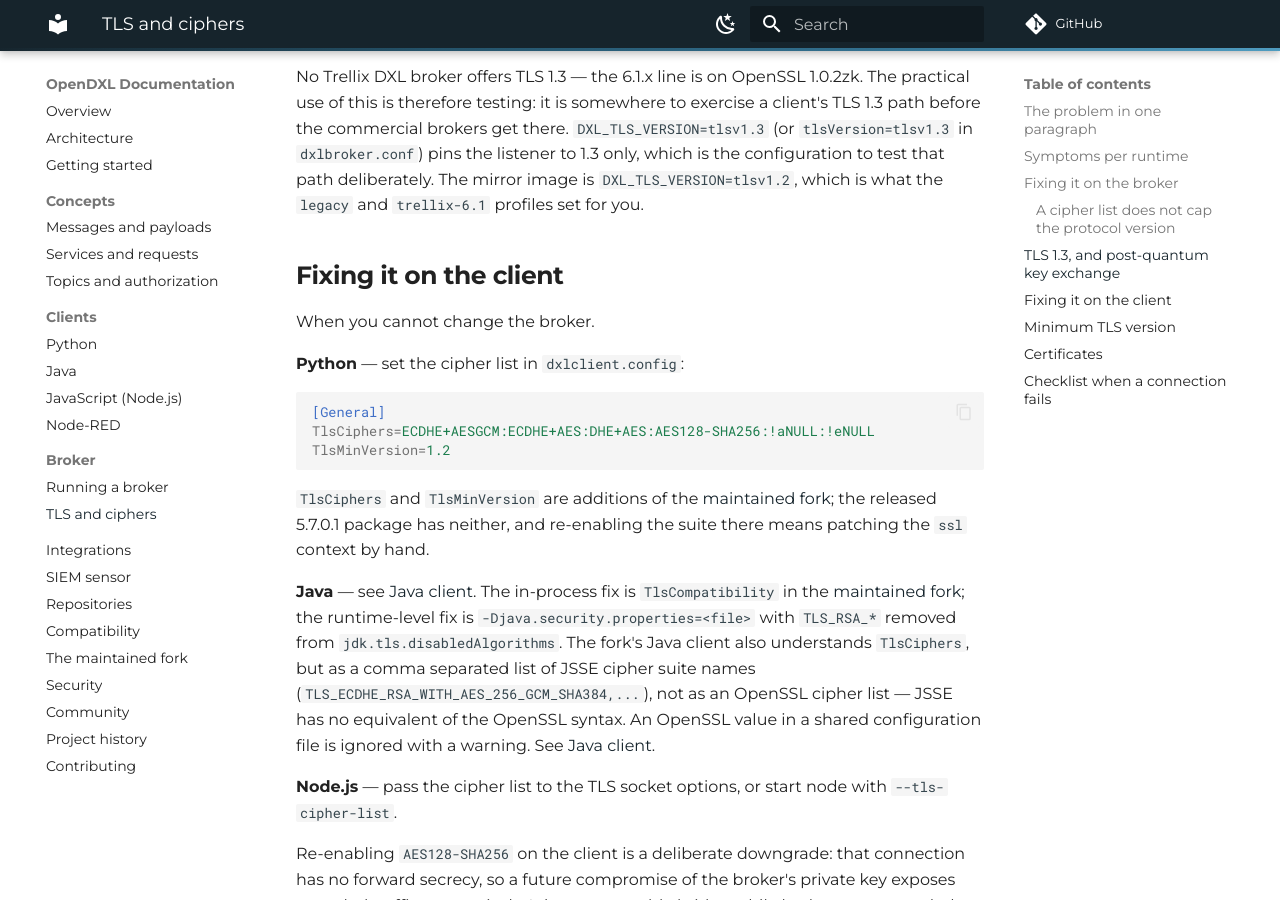
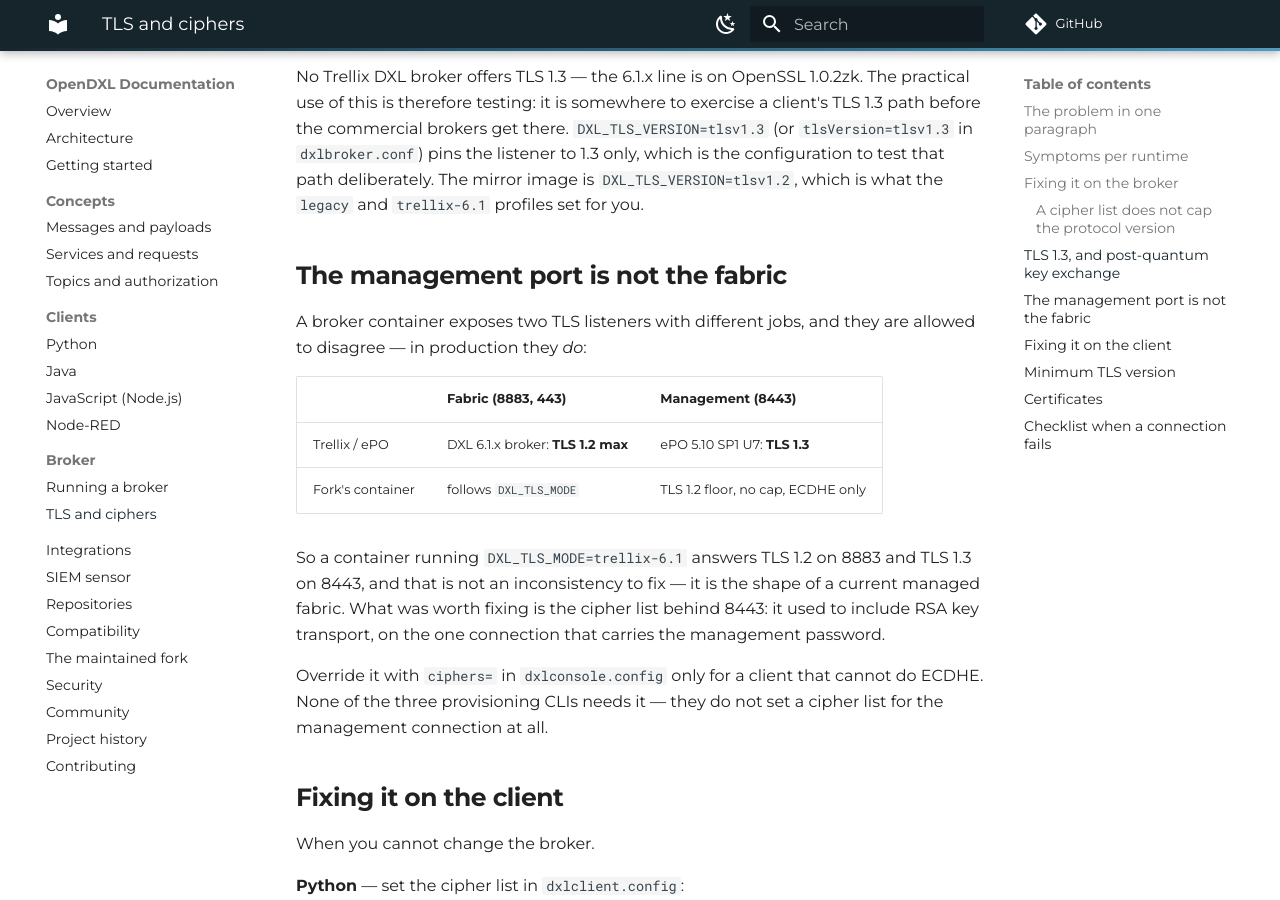
Before and after one commit to JMuellerTX/opendxl-docs, an MkDocs documentation site: the page built from docs/broker/tls.md, in a window 1280 px wide and 900 px high, scrolled down 3432 px. Built offline with MkDocs 1.6.1 and Material for MkDocs 9.7.7, drawn with Linux system fonts in a browser that asks for light colours; comment, search, counter and statistics services are not loaded.

Commit message:
The management port is not the fabric, and may differ from it
Documents why a container in the trellix-6.1 profile answers TLS 1.2 on 8883
and TLS 1.3 on 8443: that is not an inconsistency, it is the shape of a current
managed fabric, where the DXL 6.1.x broker caps at 1.2 while ePO 5.10 SP1 U7
offers 1.3 on the management role.

What was worth fixing there was the cipher list, not the version: the console
used to accept four RSA key transport suites on the one connection that carries
the management password. security.md now says so next to the rest of the
console's risk surface.

Co-Authored-By: Claude Opus 5 <noreply@anthropic.com>

```diff
--- a/docs/broker/tls.md
+++ b/docs/broker/tls.md
@@ -136,6 +136,25 @@ commercial brokers get there. `DXL_TLS_VERSION=tlsv1.3` (or `tlsVersion=tlsv1.3`
 deliberately. The mirror image is `DXL_TLS_VERSION=tlsv1.2`, which is what the `legacy` and
 `trellix-6.1` profiles set for you.
 
+## The management port is not the fabric
+
+A broker container exposes two TLS listeners with different jobs, and they are allowed to
+disagree — in production they *do*:
+
+| | Fabric (8883, 443) | Management (8443) |
+|---|---|---|
+| Trellix / ePO | DXL 6.1.x broker: **TLS 1.2 max** | ePO 5.10 SP1 U7: **TLS 1.3** |
+| Fork's container | follows `DXL_TLS_MODE` | TLS 1.2 floor, no cap, ECDHE only |
+
+So a container running `DXL_TLS_MODE=trellix-6.1` answers TLS 1.2 on 8883 and TLS 1.3 on
+8443, and that is not an inconsistency to fix — it is the shape of a current managed
+fabric. What was worth fixing is the cipher list behind 8443: it used to include RSA key
+transport, on the one connection that carries the management password.
+
+Override it with `ciphers=` in `dxlconsole.config` only for a client that cannot do ECDHE.
+None of the three provisioning CLIs needs it — they do not set a cipher list for the
+management connection at all.
+
 ## Fixing it on the client
 
 When you cannot change the broker.
```
Also changed, not shown: docs/security.md (+7 -0 lines).
